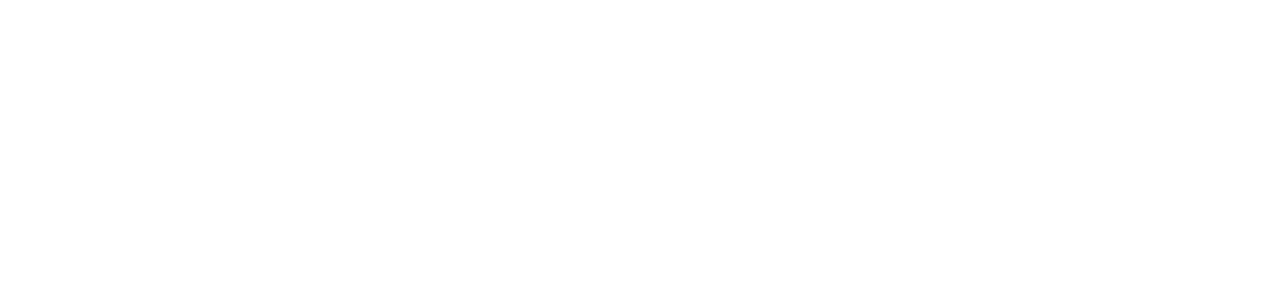
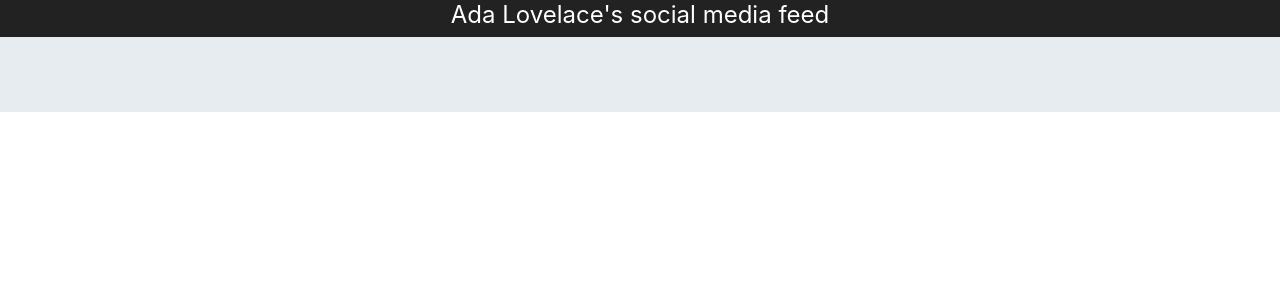
Before and after one commit to Coolcud/timeline, a React (Create React App) app: page / in a window 1280 px wide. Shown: the top 300 px of the page. Built offline with nearby package versions, Linux system fonts and the light colour scheme.

Commit message:
Add JSX to dispaly the webpage

```diff
--- a/src/App.js
+++ b/src/App.js
@@ -1,12 +1,21 @@
 import './App.css';
 import timelineData from './data/timeline.json';
+import './components/Timeline.css';
 import Timeline from './components/Timeline';
 
 function App() {
-    console.log('The value of timelineData is', timelineData);
-    console.log('We should use timelineData in our project somehow...');
-
-    return <div></div>;
+  return (
+    <div>
+      <header className={`${'App-header'} ${'App-title'}`}>
+        Ada Lovelace's social media feed
+      </header>
+      <main className='App-main'>
+        <Timeline
+          events={timelineData.events}
+        />
+      </main>
+    </div>
+  )
 }
 
 export default App;
```
